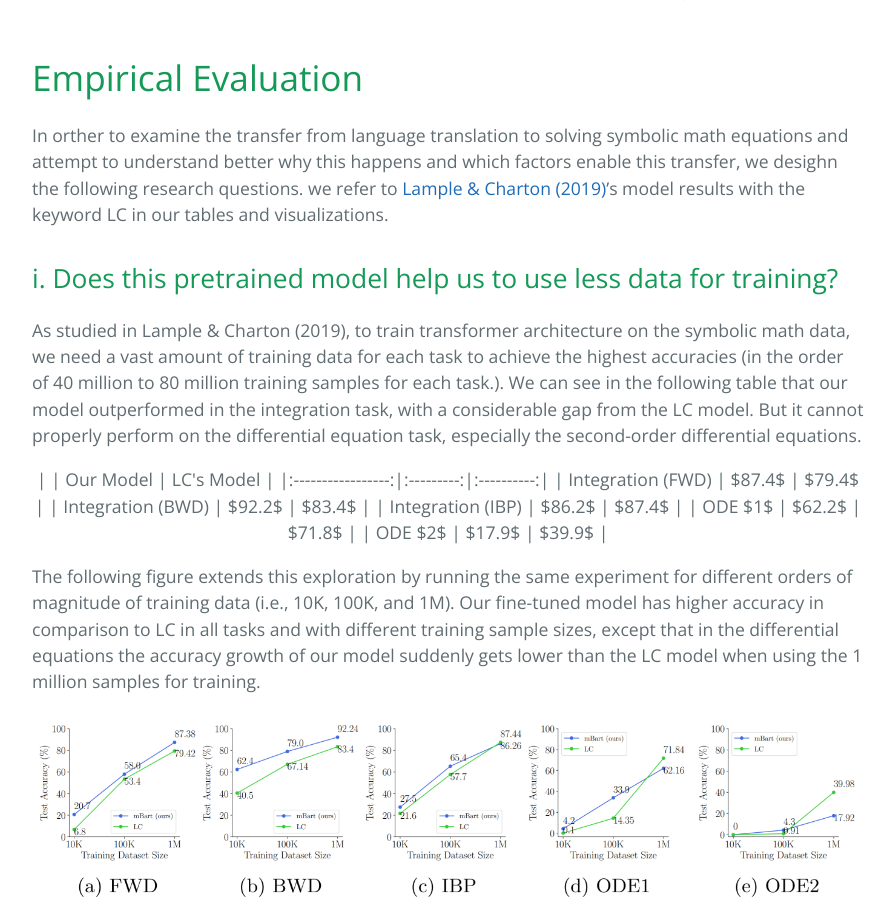
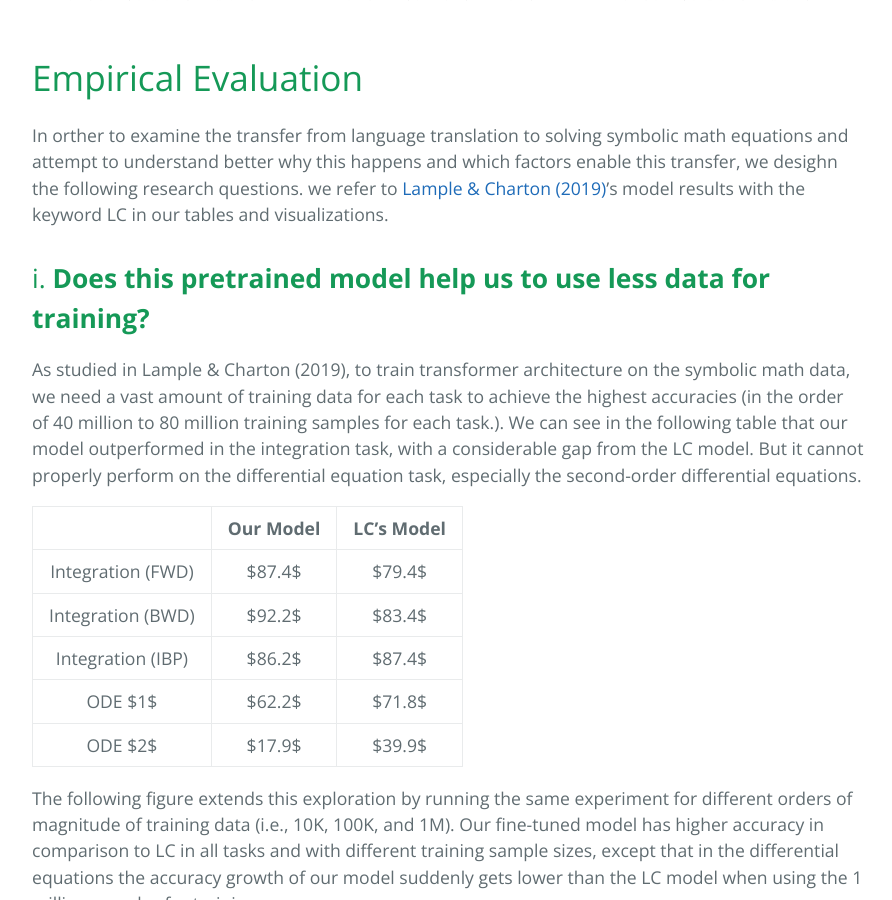
Before and after one commit to softsys4ai/differentiable-proving, a Jekyll site: the page built from index.md, in a window 1280 px wide and 900 px high, scrolled down 1327 px. Shown: the whole window, without its empty margins (192-1084 px from the left). Built offline with Jekyll 4.4.1, drawn with Linux system fonts in a browser that asks for light colours.

Commit message:
modified

```diff
--- a/index.md
+++ b/index.md
@@ -26,13 +26,12 @@ function integration.
 # Empirical Evaluation
 In orther to examine the transfer from language translation to solving
 symbolic math equations and attempt to understand better why this happens and which factors enable this transfer, we desighn the following research questions. we refer to [Lample & Charton (2019)](https://arxiv.org/abs/1912.01412)’s model results with the keyword LC in our tables and visualizations.
-## i. Does this pretrained model help us to use less data for training?
+## i. **Does this pretrained model help us to use less data for training?**
 As studied in Lample & Charton (2019), to train transformer architecture on the symbolic
 math data, we need a vast amount of training data for each task to achieve the highest
 accuracies (in the order of 40 million to 80 million training samples for each task.).  We can see in the following table that our model outperformed
 in the integration task, with a considerable gap from the LC model. But it cannot properly
 perform on the differential equation task, especially the second-order differential equations.
-<div align="center">
 
 |                   | Our Model | LC's Model |
 |:-----------------:|:---------:|:----------:|
@@ -41,7 +40,7 @@ perform on the differential equation task, especially the second-order different
 | Integration (IBP) | $86.2$    | $87.4$     |
 | ODE $1$           | $62.2$    | $71.8$     |
 | ODE $2$           | $17.9$    | $39.9$     |
-</div>
+
 The following figure extends this exploration by running the same experiment for different orders of magnitude
 of training data (i.e., 10K, 100K, and 1M).  Our fine-tuned model has higher
 accuracy in comparison to LC in all tasks and with different training sample sizes, except
```
